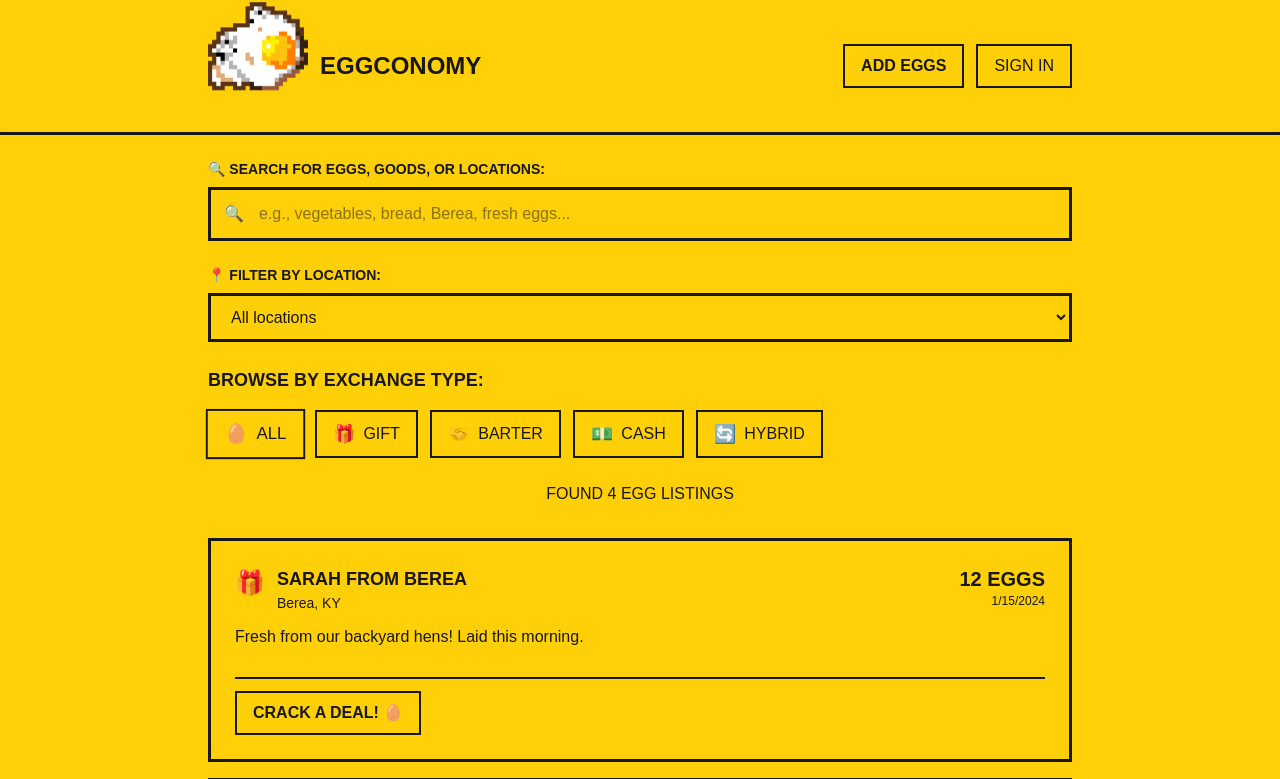
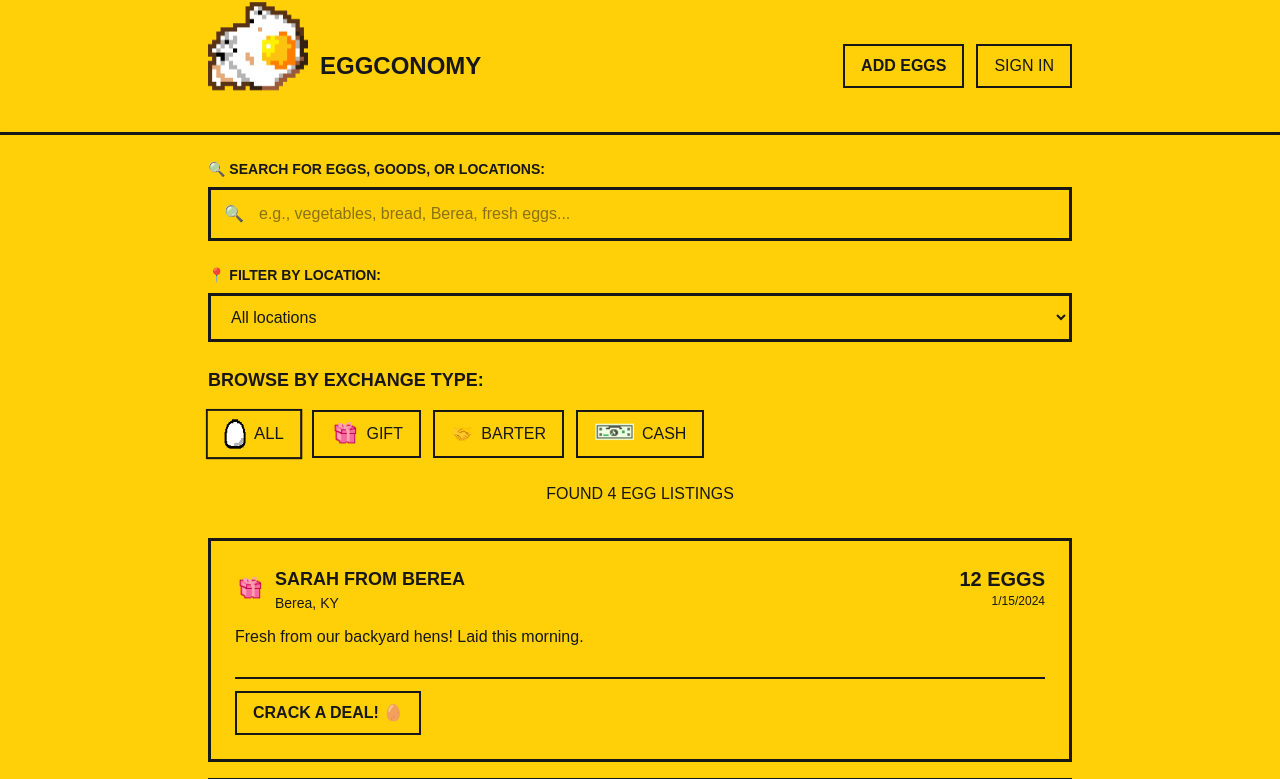
Before and after one commit to thefreshprinceofpakistan/yolk, a Next.js app: page / in a window 1280 px wide. Shown: the top 779 px of the page. Built offline with nearby package versions, Linux system fonts and the light colour scheme.

Commit message:
Update exchange icons and remove hybrid tab

```diff
--- a/src/app/page.tsx
+++ b/src/app/page.tsx
@@ -55,7 +55,7 @@ const mockListings = [
   },
 ];
 
-type ExchangeType = 'all' | 'gift' | 'barter' | 'cash' | 'hybrid';
+type ExchangeType = 'all' | 'gift' | 'barter' | 'cash';
 
 type Listing = {
   id: string;
@@ -139,8 +139,16 @@ export default function Home() {
   // Filter listings based on search query, location, and exchange type
   const filteredListings = allListings.filter(listing => {
     // Exchange type filter
-    if (filter !== 'all' && listing.exchangeType !== filter) {
-      return false;
+    if (filter !== 'all') {
+      if (filter === 'barter' && listing.exchangeType !== 'barter' && listing.exchangeType !== 'hybrid') {
+        return false;
+      }
+      if (filter === 'cash' && listing.exchangeType !== 'cash' && listing.exchangeType !== 'hybrid') {
+        return false;
+      }
+      if (filter === 'gift' && listing.exchangeType !== 'gift') {
+        return false;
+      }
     }
 
     // Location filter
@@ -169,11 +177,32 @@ export default function Home() {
 
   const getExchangeIcon = (type: string) => {
     switch (type) {
-      case 'gift': return '🎁';
+      case 'gift': return '/pixil-frame-0 (6).png'; // Gift box
       case 'barter': return '🤝';
-      case 'cash': return '💵';
+      case 'cash': return '/pixil-frame-0 (7).png'; // Cash/money
       case 'hybrid': return '🔄';
-      default: return '🥚';
+      default: return '/pixil-frame-0-trimmed.png'; // Raw egg pixel art (trimmed)
+    }
+  };
+
+  const renderExchangeIcon = (type: string, size: string = 'text-lg') => {
+    const icon = getExchangeIcon(type);
+    if (icon.startsWith('/')) {
+      // It's an image path
+      const isCash = type === 'cash';
+      const isGift = type === 'gift';
+      return (
+        <Image
+          src={icon}
+          alt={`${type} icon`}
+          width={isCash ? 40 : isGift ? 28 : 20}
+          height={isCash ? 40 : isGift ? 28 : 20}
+          className={`${size} object-contain`}
+        />
+      );
+    } else {
+      // It's an emoji
+      return <span className={size}>{icon}</span>;
     }
   };
 
@@ -382,7 +411,7 @@ export default function Home() {
               BROWSE BY EXCHANGE TYPE:
             </h2>
             <div className="flex flex-wrap gap-3">
-              {(['all', 'gift', 'barter', 'cash', 'hybrid'] as ExchangeType[]).map((type) => (
+              {(['all', 'gift', 'barter', 'cash'] as ExchangeType[]).map((type) => (
                 <button
                   key={type}
                   onClick={() => handleFilterClick(type)}
@@ -392,7 +421,7 @@ export default function Home() {
                       : 'bg-egg-white text-egg-pixel-black hover:bg-egg-yolkLight hover:shadow-pixel-lg'
                   }`}
                 >
-                  <span className="text-lg">{getExchangeIcon(type)}</span>
+                  {renderExchangeIcon(type, 'text-lg')}
                   <span>{getExchangeLabel(type).toUpperCase()}</span>
                 </button>
               ))}
@@ -427,7 +456,15 @@ export default function Home() {
         {/* Loading Animation */}
         {isLoading && (
           <div className="flex justify-center items-center py-12">
-            <div className="text-6xl animate-wiggle">🥚</div>
+            <div className="animate-wiggle">
+              <Image
+                src="/pixil-frame-0-trimmed.png"
+                alt="Loading egg"
+                width={96}
+                height={96}
+                className="w-24 h-24 object-contain"
+              />
+            </div>
           </div>
         )}
 
@@ -441,7 +478,9 @@ export default function Home() {
               >
                 <div className="flex items-start justify-between mb-3">
                   <div className="flex items-center space-x-3">
-                    <div className="text-2xl animate-bounce">{getExchangeIcon(listing.exchangeType)}</div>
+                    <div>
+                      {renderExchangeIcon(listing.exchangeType, 'text-2xl')}
+                    </div>
                     <div>
                       <div className="flex items-center space-x-2">
                         <h3 className="font-pixel font-semibold text-lg text-egg-pixel-black">
@@ -527,7 +566,15 @@ export default function Home() {
         {/* Empty State */}
         {!isLoading && filteredListings.length === 0 && (
           <div className="text-center py-12">
-            <div className="text-6xl mb-4 animate-bounce">🥚</div>
+            <div className="mb-4 animate-bounce">
+              <Image
+                src="/pixil-frame-0-trimmed.png"
+                alt="No eggs found"
+                width={96}
+                height={96}
+                className="w-24 h-24 object-contain"
+              />
+            </div>
             <h3 className="text-xl font-pixel font-semibold text-egg-pixel-black mb-2">
               NO EGGS FOUND
             </h3>
@@ -561,7 +608,15 @@ export default function Home() {
         <div className="fixed inset-0 bg-black flex items-center justify-center z-50 p-4">
           <div className="bg-white rounded-none border-3 border-egg-yolk shadow-pixel-lg max-w-md w-full p-6 max-h-[90vh] overflow-y-auto">
             <div className="text-center mb-6">
-              <div className="text-4xl mb-4 animate-bounce">🥚</div>
+              <div className="mb-4 animate-bounce">
+                <Image
+                  src="/pixil-frame-0-trimmed.png"
+                  alt="Crack a deal"
+                  width={64}
+                  height={64}
+                  className="w-16 h-16 object-contain"
+                />
+              </div>
               <h2 className="text-2xl font-pixel font-bold text-egg-pixel-black mb-2">
                 CRACK A DEAL!
               </h2>
@@ -769,7 +824,15 @@ export default function Home() {
                     >
                       {isSendingMessage ? (
                         <div className="flex items-center justify-center space-x-2">
-                          <div className="text-2xl animate-wiggle">🥚</div>
+                          <div className="animate-wiggle">
+                            <Image
+                              src="/pixil-frame-0-trimmed.png"
+                              alt="Sending"
+                              width={32}
+                              height={32}
+                              className="w-8 h-8 object-contain"
+                            />
+                          </div>
                           <span>SENDING...</span>
                         </div>
                       ) : (
```
Also changed, not shown: public/pixil-frame-0-trimmed.png (added).
